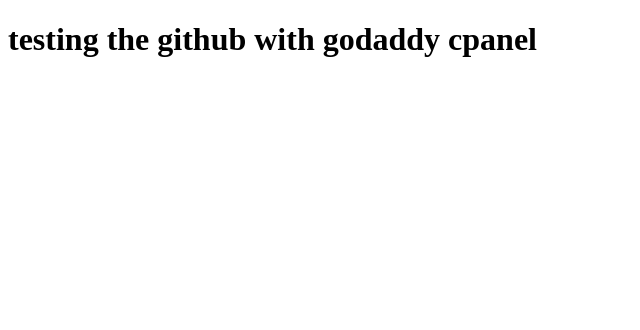
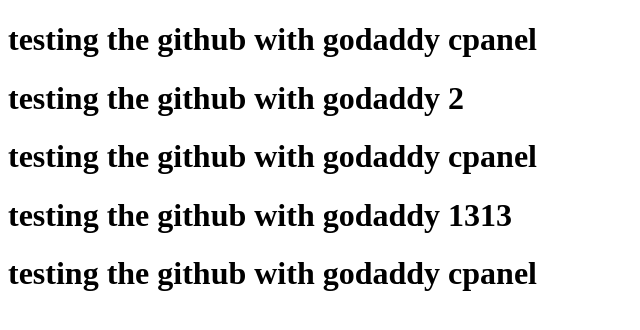
Before and after one commit to AymenSakouhi/godaddyserver, a website: page index.html in a window 1280 px wide. Shown: the whole page, without its empty margins (0-640 px from the left). Drawn offline with Linux system fonts and the light colour scheme.

Commit message:
new commit

```diff
--- a/index.html
+++ b/index.html
@@ -8,5 +8,9 @@
 </head>
 <body>
         <h1>testing the github with godaddy cpanel</h1>
+        <h1>testing the github with godaddy 2</h1>
+        <h1>testing the github with godaddy cpanel</h1>
+        <h1>testing the github with godaddy 1313</h1>
+        <h1>testing the github with godaddy cpanel</h1>
 </body>
 </html>
```
